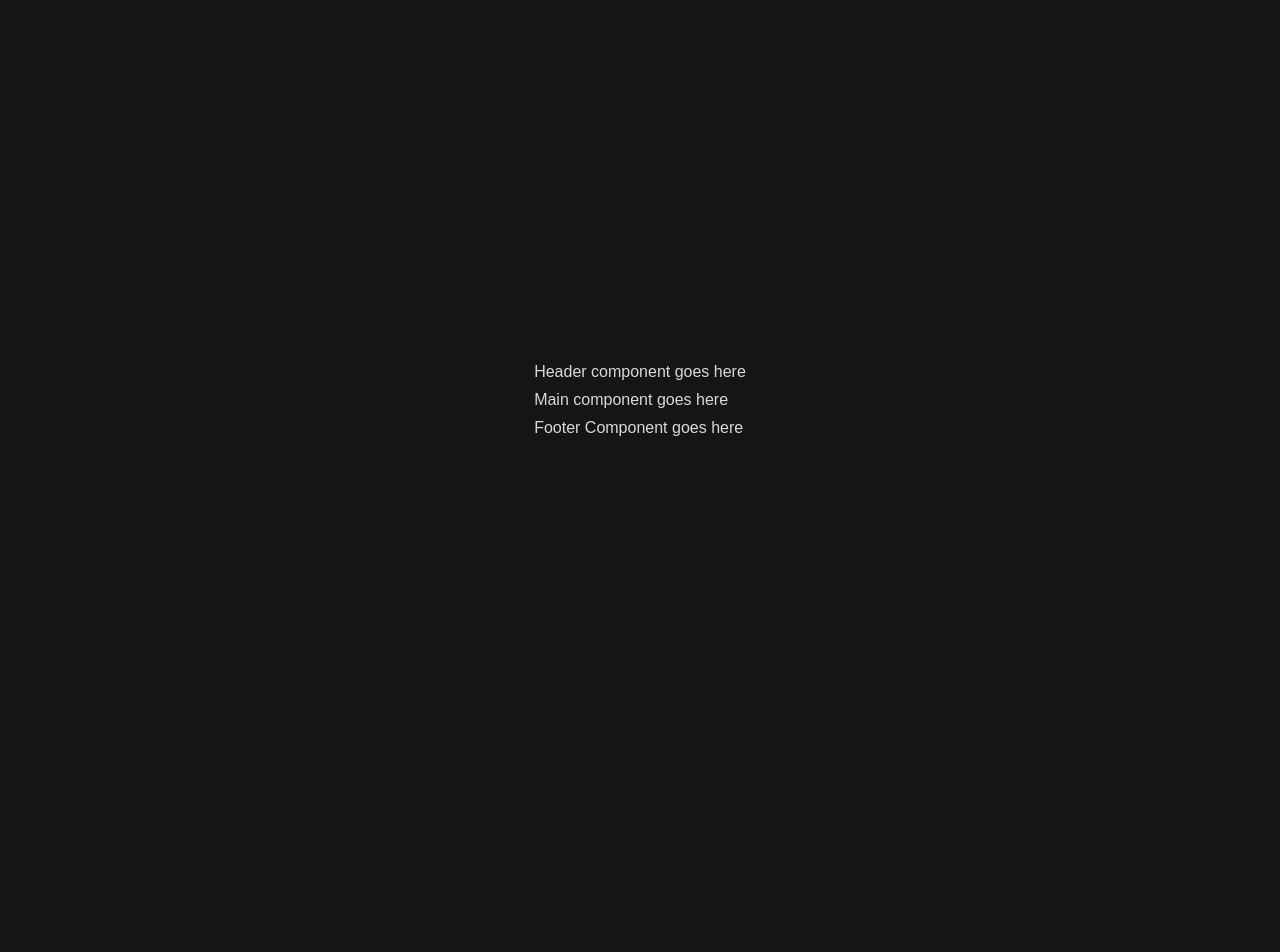
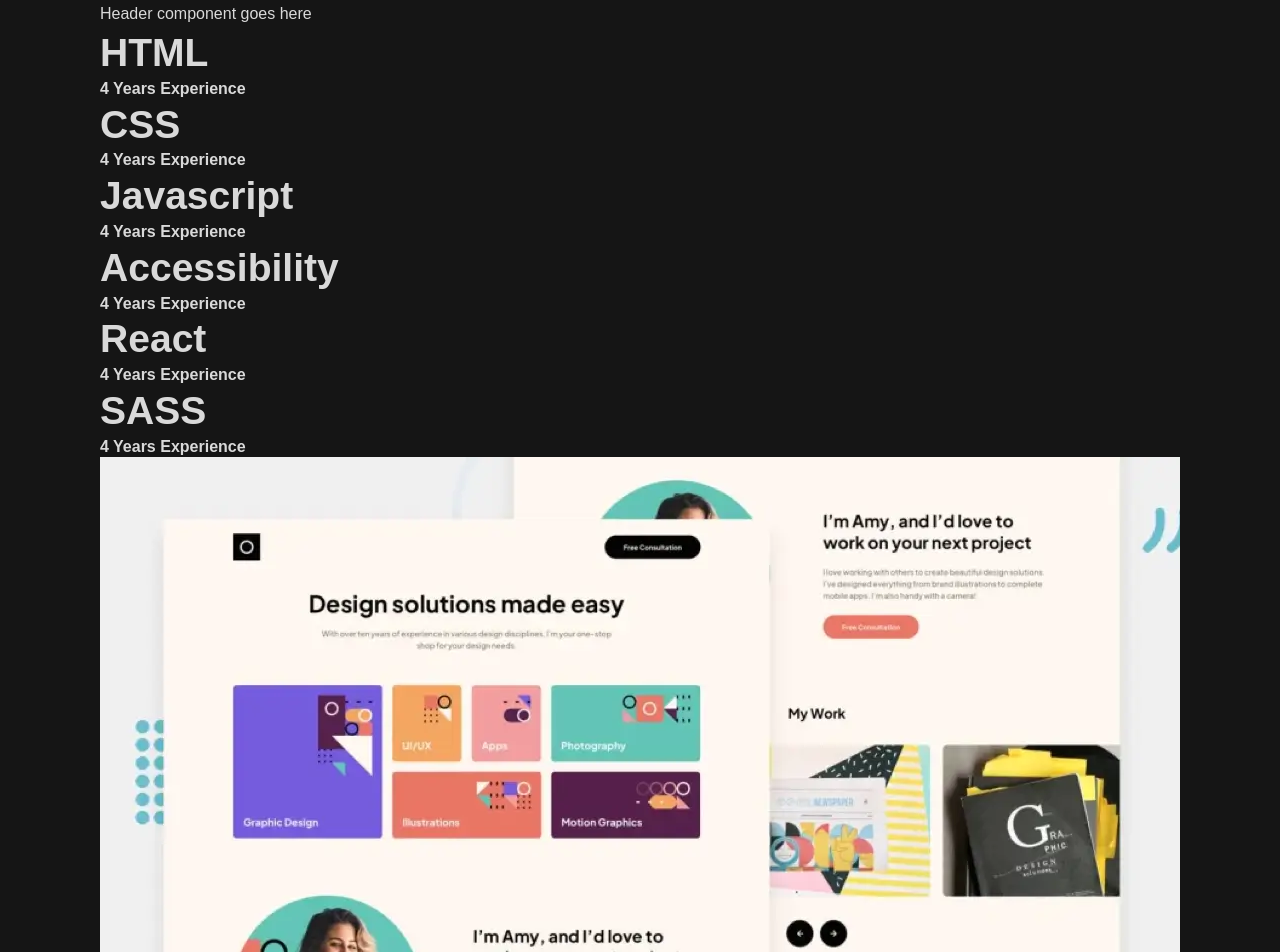
Before and after one commit to Hcmwebs/single-page-dev-portifolio, a React (Vite) app: page / in a window 1280 px wide. Shown: the top 952 px of the page. Before the commit the page ends 800 px from the top, so only its background shows below. Built offline with nearby package versions, Linux system fonts and the light colour scheme.

Commit message:
added the skills and projects components to main

```diff
--- a/src/components/MainBody.jsx
+++ b/src/components/MainBody.jsx
@@ -1,9 +1,13 @@
 import React from 'react'
+import { Skills, Projects } from '../components'
 
 const MainBody = () => {
-  return (
-    <div>Main component goes here</div>
-  )
+	return (
+		<main>
+			<Skills />
+			<Projects />
+		</main>
+	)
 }
 
 export default MainBody
--- a/src/components/SingleSkill.jsx
+++ b/src/components/SingleSkill.jsx
@@ -1,10 +1,12 @@
 import React from 'react'
 
-const SingleSkill = ({title,experience}) => {
-	return <div skill-card>
-		<h2>{title}</h2>
-		<p>{experience}</p>
-	</div>
+const SingleSkill = ({ title, experience }) => {
+	return (
+		<div>
+			<h2>{title}</h2>
+			<p>{experience}</p>
+		</div>
+	)
 }
 
 export default SingleSkill
```
